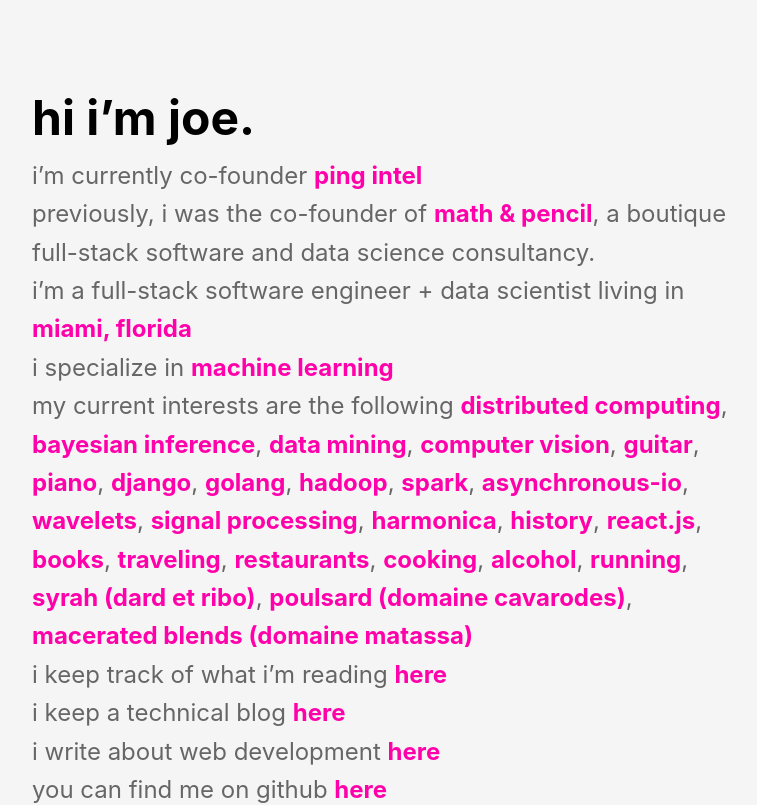
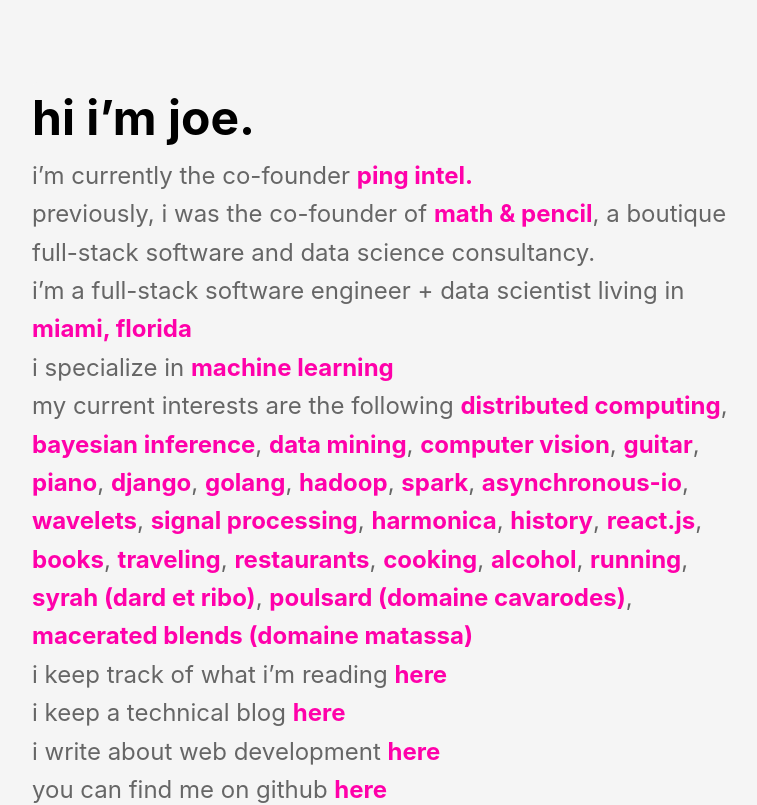
Before and after one commit to josephmisiti/josephmisitidotcom, a Next.js app: page / in a window 1280 px wide. Shown: the top 805 px of the page, without its empty margins (48-805 px from the left). Built offline with nearby package versions, Linux system fonts and the light colour scheme.

Commit message:
Update `pingintel.com` links with referrer tracking, switch footer link, and fix grammar.

```diff
--- a/src/app/page.tsx
+++ b/src/app/page.tsx
@@ -7,8 +7,10 @@
       <main className={styles.main}>
         <h1>hi i’m joe.</h1>
         <p>
-          i’m currently co-founder{" "}
-          <a href="http://www.pingintel.com/">ping intel</a>
+          i’m currently the co-founder{" "}
+          <a href="http://www.pingintel.com/?referer=josephmisiti.com">
+            ping intel.
+          </a>
         </p>
         <p>
           previously, i was the co-founder of{" "}
@@ -123,7 +125,7 @@
       </main>
       <footer className={styles.footer}>
         <a
-          href="http://www.mathandpencil.com/"
+          href="http://www.pingintel.com/?referer=josephmisiti.com"
           target="_blank"
           rel="noopener noreferrer"
         >
```
